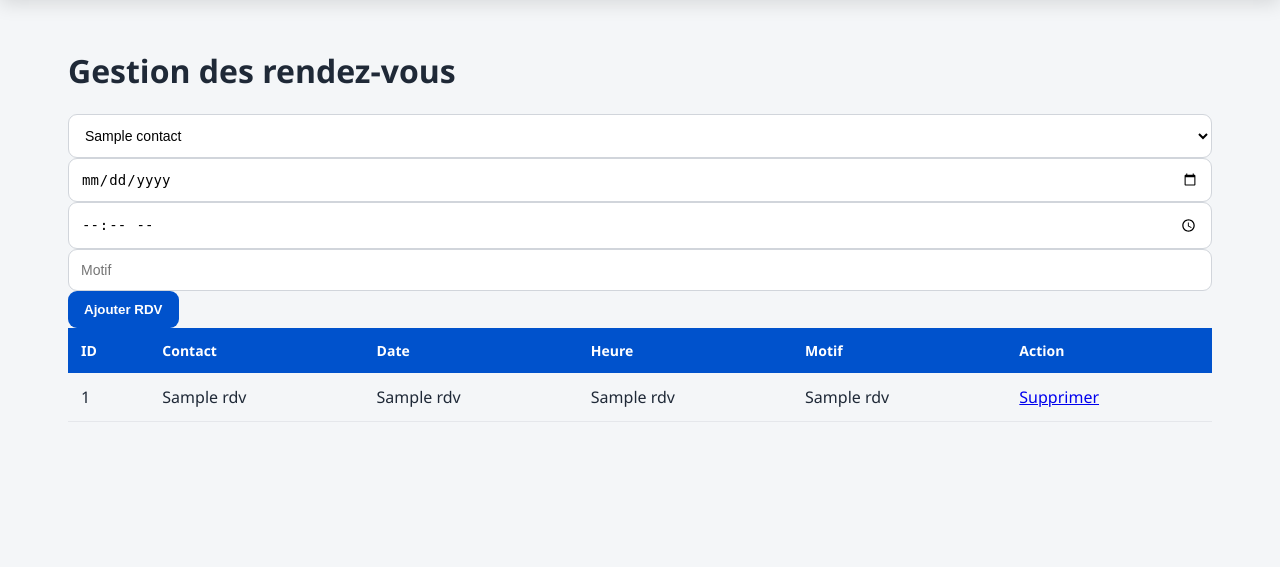
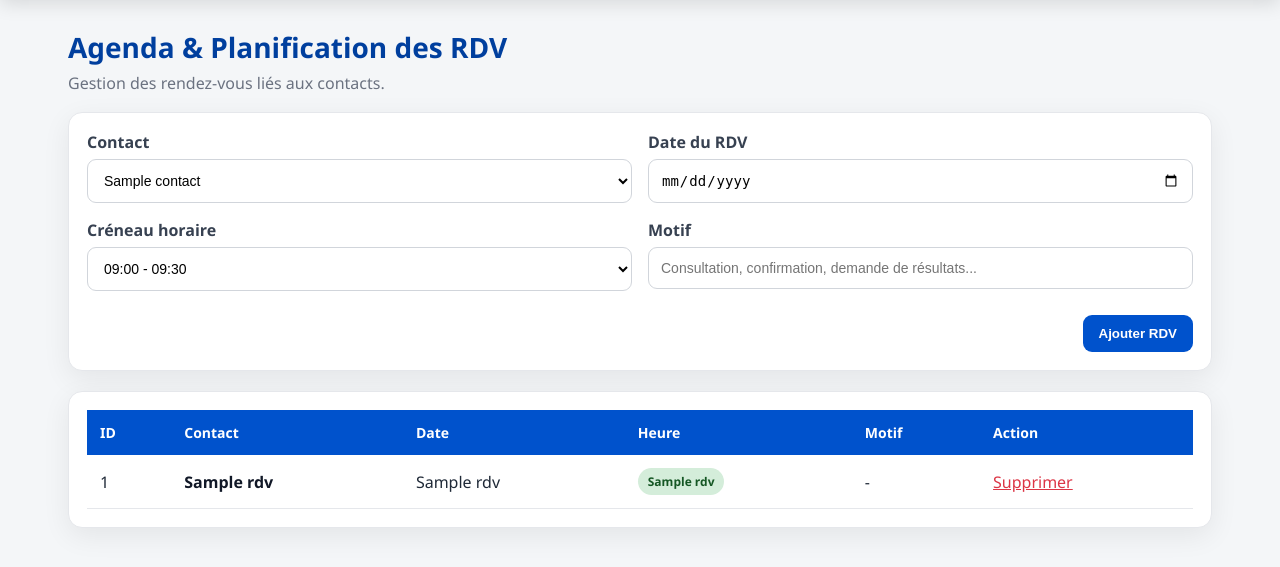
Before and after one commit to jaissi-74/gestion_cabinet_medical, a Flask app: template templates/rdv.html in a window 1280 px wide. Shown: the part 66-633 px from the top of the page. Run offline with Flask 3, Linux system fonts and the light colour scheme; the template is opened without the code that fills it: most values are stand-ins (such as "Sample title", 1, 10 or a date in 2020).

Commit message:
Refactor RDV management form and layout

```diff
--- a/templates/rdv.html
+++ b/templates/rdv.html
@@ -1,21 +1,75 @@
 {% extends 'base.html' %}
+{% block title %}RDV — Cabinet Médical{% endblock %}
 {% block content %}
-<h1>Gestion des rendez-vous</h1>
-<form class="card-form" method="post">
+<section class="page-header">
+  <div>
+    <h1>Agenda & Planification des RDV</h1>
+    <p>Gestion des rendez-vous liés aux contacts.</p>
+  </div>
+</section>
+
+<form class="card form-grid" method="post">
+  <div class="field">
+    <label>Contact</label>
     <select name="contact_id" required>
-    {% for c in contacts %}<option value="{{ c[0] }}">{{ c[1] }}</option>{% endfor %}
+      {% for c in contacts %}
+        <option value="{{ c[0] }}">{{ c[1] }}</option>
+      {% endfor %}
     </select>
+  </div>
+
+  <div class="field">
+    <label>Date du RDV</label>
     <input type="date" name="date_rdv" required>
-  <input type="time" name="heure_rdv" required>
-  <input name="motif" placeholder="Motif">
-  <button>Ajouter RDV</button>
+  </div>
+
+  <div class="field">
+    <label>Créneau horaire</label>
+    <select name="heure_rdv" required>
+      {% for slot in ['09:00 - 09:30','09:30 - 10:00','10:00 - 10:30','10:30 - 11:00','11:00 - 11:30','11:30 - 12:00','14:00 - 14:30','14:30 - 15:00','15:00 - 15:30','15:30 - 16:00','16:00 - 16:30','16:30 - 17:00'] %}
+        <option value="{{ slot }}">{{ slot }}</option>
+      {% endfor %}
+    </select>
+  </div>
+
+  <div class="field">
+    <label>Motif</label>
+    <input name="motif" placeholder="Consultation, confirmation, demande de résultats...">
+  </div>
+
+  <div class="form-actions full-width">
+    <button type="submit" class="btn">Ajouter RDV</button>
+  </div>
 </form>
+
+<section class="card table-card">
   <table>
-  <thead><tr><th>ID</th><th>Contact</th><th>Date</th><th>Heure</th><th>Motif</th><th>Action</th></tr></thead>
+    <thead>
+      <tr>
+        <th>ID</th>
+        <th>Contact</th>
+        <th>Date</th>
+        <th>Heure</th>
+        <th>Motif</th>
+        <th>Action</th>
+      </tr>
+    </thead>
     <tbody>
       {% for r in rdvs %}
-    <tr><td>{{ r[0] }}</td><td>{{ r[1] }}</td><td>{{ r[2] }}</td><td>{{ r[3] }}</td><td>{{ r[4] }}</td><td><a href="{{ url_for('delete_rdv', id=r[0]) }}">Supprimer</a></td></tr>
+      <tr>
+        <td>{{ r[0] }}</td>
+        <td class="strong">{{ r[1] }}</td>
+        <td>{{ r[2] }}</td>
+        <td><span class="badge green">{{ r[3] }}</span></td>
+        <td>{{ r[4] or '-' }}</td>
+        <td><a class="danger-link" href="{{ url_for('delete_rdv', id=r[0]) }}" onclick="return confirm('Supprimer ce RDV ?')">Supprimer</a></td>
+      </tr>
+      {% else %}
+      <tr>
+        <td colspan="6" class="empty">Aucun rendez-vous programmé.</td>
+      </tr>
       {% endfor %}
     </tbody>
   </table>
+</section>
 {% endblock %}
```
Lines whose indentation alone changed are shown as unchanged.
